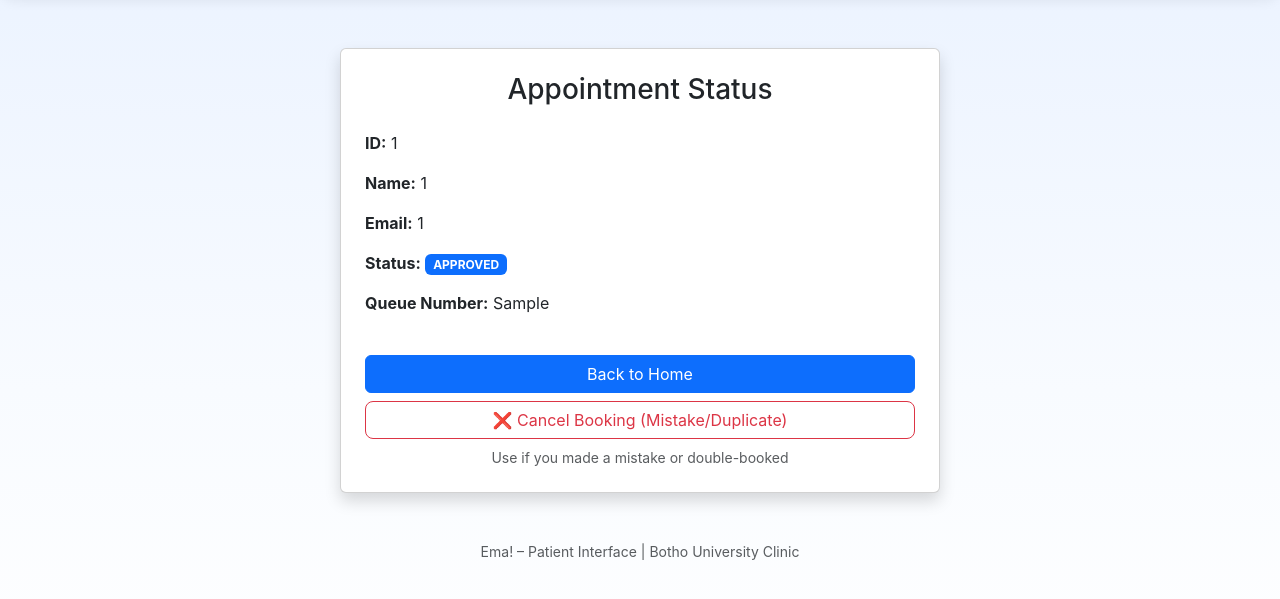
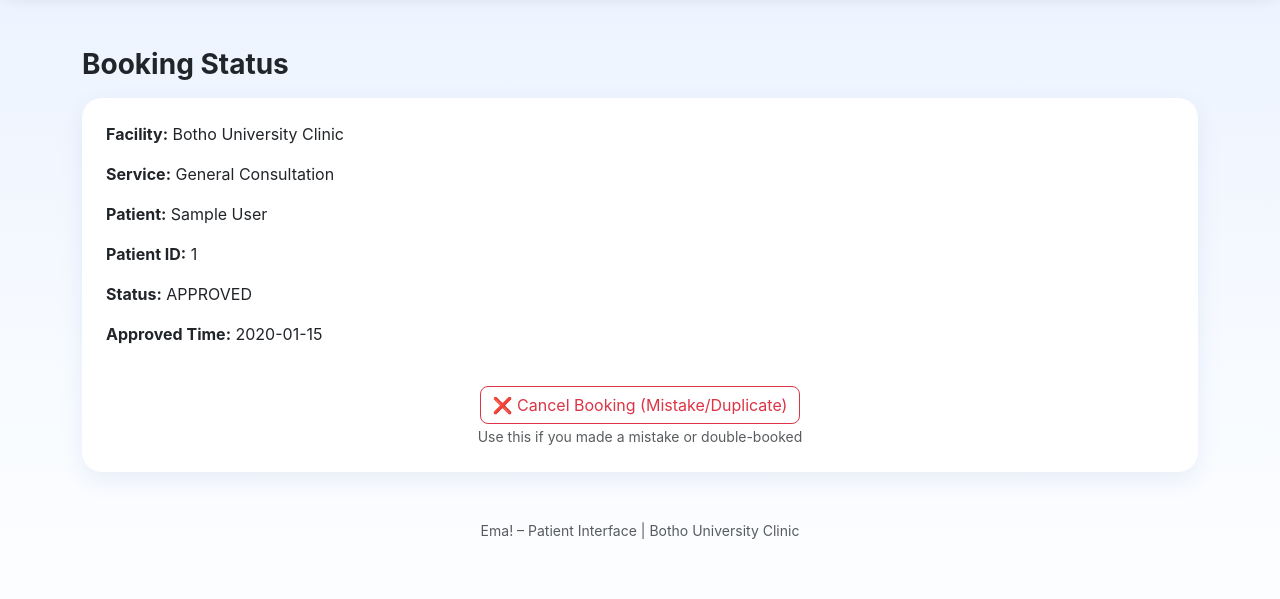
Before and after one commit to beneshedonald-bot/ema-smart-queue, a Flask app: page /status/1 in a window 1280 px wide. Shown: the part 90-689 px from the top of the page. Run offline with Flask 3, Linux system fonts and the light colour scheme; data comes from the database, SQL or seed files in the repository; tables that the repository leaves empty hold one stand-in row (values such as "Sample post"); some libraries are stand-ins or nearby versions.

Commit message:
Update status.html

```diff
--- a/templates/status.html
+++ b/templates/status.html
@@ -1,34 +1,28 @@
 {% extends "base_user.html" %}
 {% block content %}
-<div class="container mt-5">
-  <div class="card shadow p-4 mx-auto" style="max-width: 600px;">
-    <h3 class="text-center mb-4">Appointment Status</h3>
+<h3 class="fw-bold">Booking Status</h3>
+<div class="card card-ema p-4 mt-3">
+{% if appt %}
+<p><b>Facility:</b> {{ appt.facility_name or 'Botho University Clinic' }}</p>
+<p><b>Service:</b> {{ appt.service_name or 'General Consultation' }}</p>
+<p><b>Patient:</b> {{ appt.full_name }}</p>
+<p><b>Patient ID:</b> {{ appt.patient_code }}</p>
+<p><b>Status:</b> {{ appt.status }}</p>
+{% if appt.approved_time %}
+<p><b>Approved Time:</b> {{ appt.approved_time }}</p>
+{% endif %}
 
-    {% if appt %}
-    <p><strong>ID:</strong> {{ appt[0] }}</p>
-    <p><strong>Name:</strong> {{ appt[1] }}</p>
-    <p><strong>Email:</strong> {{ appt[2] }}</p>
-    <p><strong>Status:</strong> <span class="badge bg-primary">{{ appt[5] }}</span></p>
-    <p><strong>Queue Number:</strong> {{ appt[6] if appt|length > 6 else 'N/A' }}</p>
+{% if appt.status not in ['completed', 'cancelled', 'canceled'] %}
+<div class="mt-4 text-center">
+  <form method="POST" action="/cancel/{{ appt.id }}" onsubmit="return confirm('Cancel your booking? You will need to book again if this was a mistake!')">
+    <button type="submit" class="btn btn-outline-danger rounded-3">❌ Cancel Booking (Mistake/Duplicate)</button>
+  </form>
+  <small class="text-muted">Use this if you made a mistake or double-booked</small>
+</div>
+{% endif %}
 
-    <div class="mt-4">
-      <a href="/" class="btn btn-primary w-100 mb-2">Back to Home</a>
-
-      {% if appt[5] not in ['completed', 'cancelled'] %}
-      <form method="POST" action="/cancel/{{ appt[0] }}" onsubmit="return confirm('Cancel this booking? You will need to book again if this was a mistake!')">
-        <button type="submit" class="btn btn-outline-danger w-100 rounded-3">❌ Cancel Booking (Mistake/Duplicate)</button>
-      </form>
-      <small class="text-muted d-block text-center mt-2">Use if you made a mistake or double-booked</small>
-      {% else %}
-      <div class="alert alert-info mt-3 text-center">This booking is {{ appt[5] }}</div>
-      {% endif %}
-    </div>
-
-    {% else %}
-    <div class="alert alert-danger">Booking not found – ID: {{ appointment_id }}</div>
-    <a href="/" class="btn btn-primary w-100">Back Home</a>
-    {% endif %}
-
-  </div>
+{% else %}
+<p>Not found</p>
+{% endif %}
 </div>
 {% endblock %}
```
